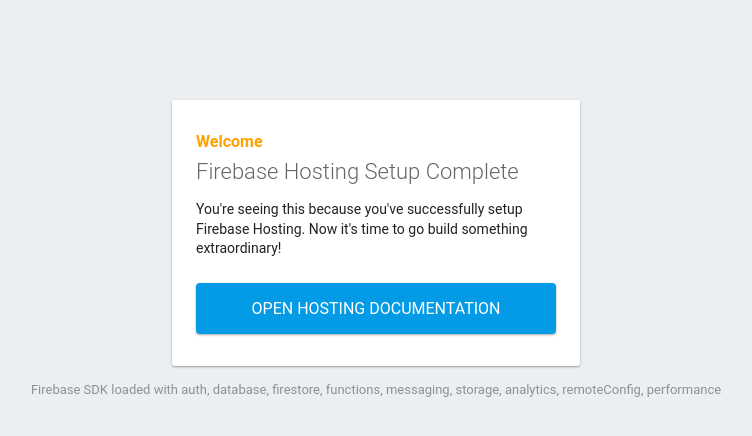
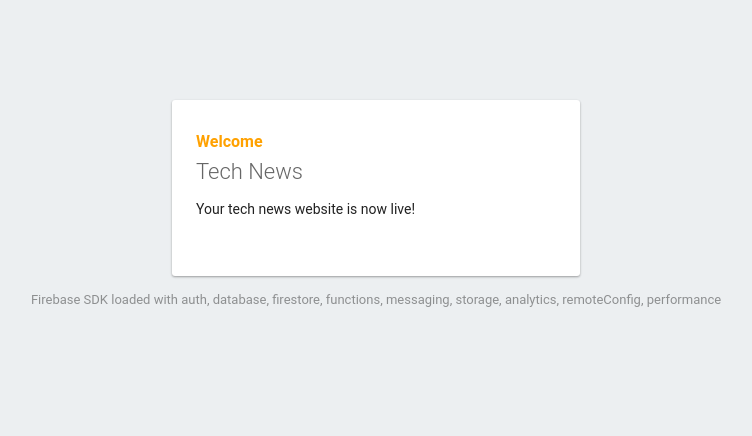
Before and after one commit to greite-han/technews, a website: page public/index.html in a window 1280 px wide. Shown: the whole page, without its empty margins (264-1016 px from the left). Drawn offline with Linux system fonts and the light colour scheme; some packages are replaced by stand-ins of ours.

Commit message:
Update index.html to use actual Firebase services

```diff
--- a/public/index.html
+++ b/public/index.html
@@ -3,7 +3,7 @@
   <head>
     <meta charset="utf-8">
     <meta name="viewport" content="width=device-width, initial-scale=1">
-    <title>Welcome to Firebase Hosting</title>
+    <title>Tech News</title>
 
     <!-- update the version number as needed -->
     <script defer src="/__/firebase/11.6.1/firebase-app-compat.js"></script>
@@ -17,11 +17,8 @@
     <script defer src="/__/firebase/11.6.1/firebase-analytics-compat.js"></script>
     <script defer src="/__/firebase/11.6.1/firebase-remote-config-compat.js"></script>
     <script defer src="/__/firebase/11.6.1/firebase-performance-compat.js"></script>
-    <!--
-      initialize the SDK after all desired features are loaded, set useEmulator to false
-      to avoid connecting the SDK to running emulators.
-    -->
-    <script defer src="/__/firebase/init.js?useEmulator=true"></script>
+    <!-- initialize the SDK after all desired features are loaded -->
+    <script defer src="/__/firebase/init.js"></script>
 
     <style media="screen">
       body { background: #ECEFF1; color: rgba(0,0,0,0.87); font-family: Roboto, Helvetica, Arial, sans-serif; margin: 0; padding: 0; }
@@ -41,30 +38,14 @@
   <body>
     <div id="message">
       <h2>Welcome</h2>
-      <h1>Firebase Hosting Setup Complete</h1>
-      <p>You're seeing this because you've successfully setup Firebase Hosting. Now it's time to go build something extraordinary!</p>
-      <a target="_blank" href="https://firebase.google.com/docs/hosting/">Open Hosting Documentation</a>
+      <h1>Tech News</h1>
+      <p>Your tech news website is now live!</p>
     </div>
     <p id="load">Firebase SDK Loading&hellip;</p>
 
     <script>
       document.addEventListener('DOMContentLoaded', function() {
         const loadEl = document.querySelector('#load');
-        // // 🔥🔥🔥🔥🔥🔥🔥🔥🔥🔥🔥🔥🔥🔥🔥🔥🔥🔥🔥🔥🔥🔥🔥🔥🔥🔥🔥🔥🔥🔥🔥
-        // // The Firebase SDK is initialized and available here!
-        //
-        // firebase.auth().onAuthStateChanged(user => { });
-        // firebase.database().ref('/path/to/ref').on('value', snapshot => { });
-        // firebase.firestore().doc('/foo/bar').get().then(() => { });
-        // firebase.functions().httpsCallable('yourFunction')().then(() => { });
-        // firebase.messaging().requestPermission().then(() => { });
-        // firebase.storage().ref('/path/to/ref').getDownloadURL().then(() => { });
-        // firebase.analytics(); // call to activate
-        // firebase.analytics().logEvent('tutorial_completed');
-        // firebase.performance(); // call to activate
-        //
-        // // 🔥🔥🔥🔥🔥🔥🔥🔥🔥🔥🔥🔥🔥🔥🔥🔥🔥🔥🔥🔥🔥🔥🔥🔥🔥🔥🔥🔥🔥🔥🔥
-
         try {
           let app = firebase.app();
           let features = [
```
